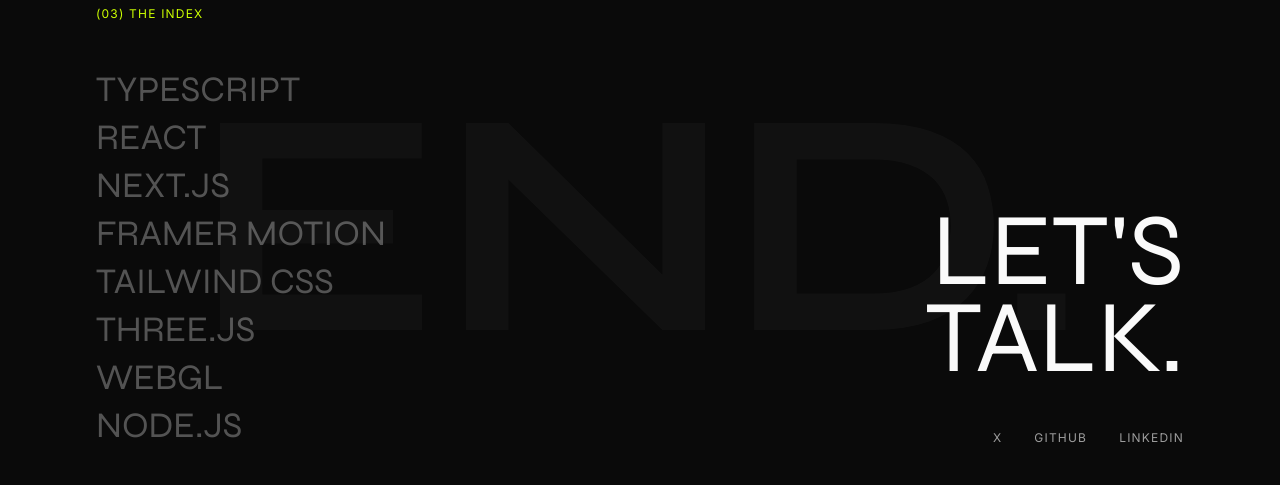
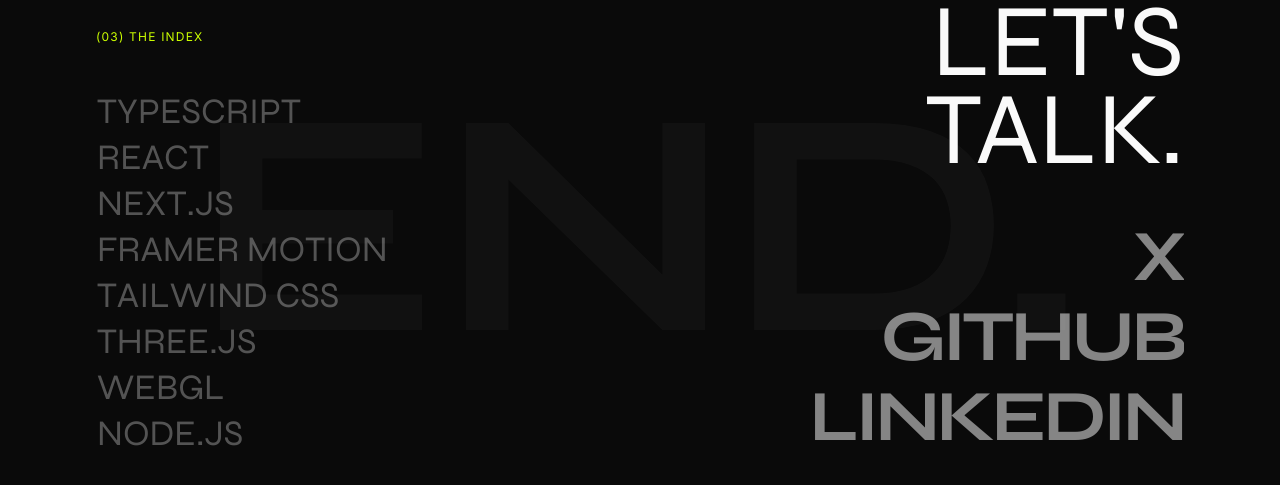
Before and after one commit to AryanSharma48/portfolio, a Next.js app: page / in a window 1280 px wide. Shown: the part 4214-4699 px from the top of the page. Built offline with nearby package versions, Linux system fonts and the light colour scheme.

Commit message:
chore: change font and fliplink to links

```diff
--- a/src/components/sections/Contact.tsx
+++ b/src/components/sections/Contact.tsx
@@ -14,17 +14,9 @@
           </h2>
           <div className="flex flex-col gap-2 relative z-20">
             {portfolioData.skills.map((skill, i) => (
-              <motion.span
-                key={skill}
-                initial={{ opacity: 0, x: -20 }}
-                whileInView={{ opacity: 1, x: 0 }}
-                viewport={{ once: true }}
-                transition={{ delay: i * 0.1 }}
-                className="font-display text-2xl md:text-3xl lg:text-4xl uppercase text-white/30 hover:text-white transition-colors cursor-default"
-                data-cursor-hover
-              >
+              <FlipText key={skill} delay={i * 0.1}>
                 {skill}
-              </motion.span>
+              </FlipText>
             ))}
           </div>
         </div>
@@ -43,22 +35,11 @@
             TALK.
           </motion.a>
 
-          <div className="flex flex-wrap gap-6 md:gap-8">
+          <div className="flex flex-col items-start md:items-end gap-1 md:gap-2">
             {portfolioData.about.socials.map((s, i) => (
-              <motion.a
-                key={s.label}
-                href={s.url}
-                target="_blank"
-                rel="noreferrer"
-                initial={{ opacity: 0, y: 20 }}
-                whileInView={{ opacity: 1, y: 0 }}
-                viewport={{ once: true }}
-                transition={{ delay: i * 0.1 }}
-                className="font-sans text-xs uppercase tracking-widest text-white/60 hover:text-accent transition-colors"
-                data-cursor-hover
-              >
+              <FlipLink key={s.label} href={s.url} delay={i * 0.1}>
                 {s.label}
-              </motion.a>
+              </FlipLink>
             ))}
           </div>
         </div>
@@ -71,3 +52,78 @@
     </section>
   );
 }
+
+const FlipLink = ({ children, href, delay }: { children: string; href: string; delay: number }) => {
+  return (
+    <motion.a
+      href={href}
+      target="_blank"
+      rel="noreferrer"
+      initial={{ opacity: 0, y: 20 }}
+      whileInView={{ opacity: 1, y: 0 }}
+      viewport={{ once: true }}
+      transition={{ delay }}
+      className="group relative block overflow-hidden whitespace-nowrap font-display text-[8vw] sm:text-5xl md:text-6xl lg:text-7xl font-bold uppercase tracking-tighter text-white/50 hover:text-accent transition-colors"
+      data-cursor-hover
+    >
+      <div className="flex">
+        {children.split("").map((letter, i) => (
+          <span
+            key={i}
+            className="inline-block transition-transform duration-300 ease-in-out group-hover:-translate-y-[110%]"
+            style={{ transitionDelay: `${i * 25}ms`, lineHeight: 1 }}
+          >
+            {letter === " " ? "\u00A0" : letter}
+          </span>
+        ))}
+      </div>
+      <div className="absolute top-0 left-0 flex">
+        {children.split("").map((letter, i) => (
+          <span
+            key={i}
+            className="inline-block translate-y-[110%] transition-transform duration-300 ease-in-out group-hover:translate-y-0"
+            style={{ transitionDelay: `${i * 25}ms`, lineHeight: 1 }}
+          >
+            {letter === " " ? "\u00A0" : letter}
+          </span>
+        ))}
+      </div>
+    </motion.a>
+  );
+};
+
+const FlipText = ({ children, delay }: { children: string; delay: number }) => {
+  return (
+    <motion.div
+      initial={{ opacity: 0, x: -20 }}
+      whileInView={{ opacity: 1, x: 0 }}
+      viewport={{ once: true }}
+      transition={{ delay }}
+      className="group relative block overflow-hidden whitespace-nowrap font-display text-2xl md:text-3xl lg:text-4xl uppercase text-white/30 hover:text-white transition-colors cursor-default p-[1px]"
+      data-cursor-hover
+    >
+      <div className="flex">
+        {children.split("").map((letter, i) => (
+          <span
+            key={i}
+            className="inline-block transition-transform duration-300 ease-in-out group-hover:-translate-y-[110%]"
+            style={{ transitionDelay: `${i * 25}ms`, lineHeight: 1 }}
+          >
+            {letter === " " ? "\u00A0" : letter}
+          </span>
+        ))}
+      </div>
+      <div className="absolute top-0 left-0 flex">
+        {children.split("").map((letter, i) => (
+          <span
+            key={i}
+            className="inline-block translate-y-[110%] transition-transform duration-300 ease-in-out group-hover:translate-y-0"
+            style={{ transitionDelay: `${i * 25}ms`, lineHeight: 1 }}
+          >
+            {letter === " " ? "\u00A0" : letter}
+          </span>
+        ))}
+      </div>
+    </motion.div>
+  );
+};
--- a/src/data/portfolio.ts
+++ b/src/data/portfolio.ts
@@ -5,7 +5,7 @@
     bio: "I build high-performance web applications with a focus on deep aesthetics, fluid motion, and unapologetic minimalism. No templates. Just craft.",
     email: "aryansharma24106@gmail.com",
     socials: [
-      { label: "X", url: "https://twitter.com/aryansharma" },
+      { label: "X", url: "https://x.com/Aryan27417343" },
       { label: "Github", url: "https://github.com/AryanSharma48" },
       { label: "LinkedIn", url: "https://linkedin.com/in/aryansharma24" }
     ]
```
